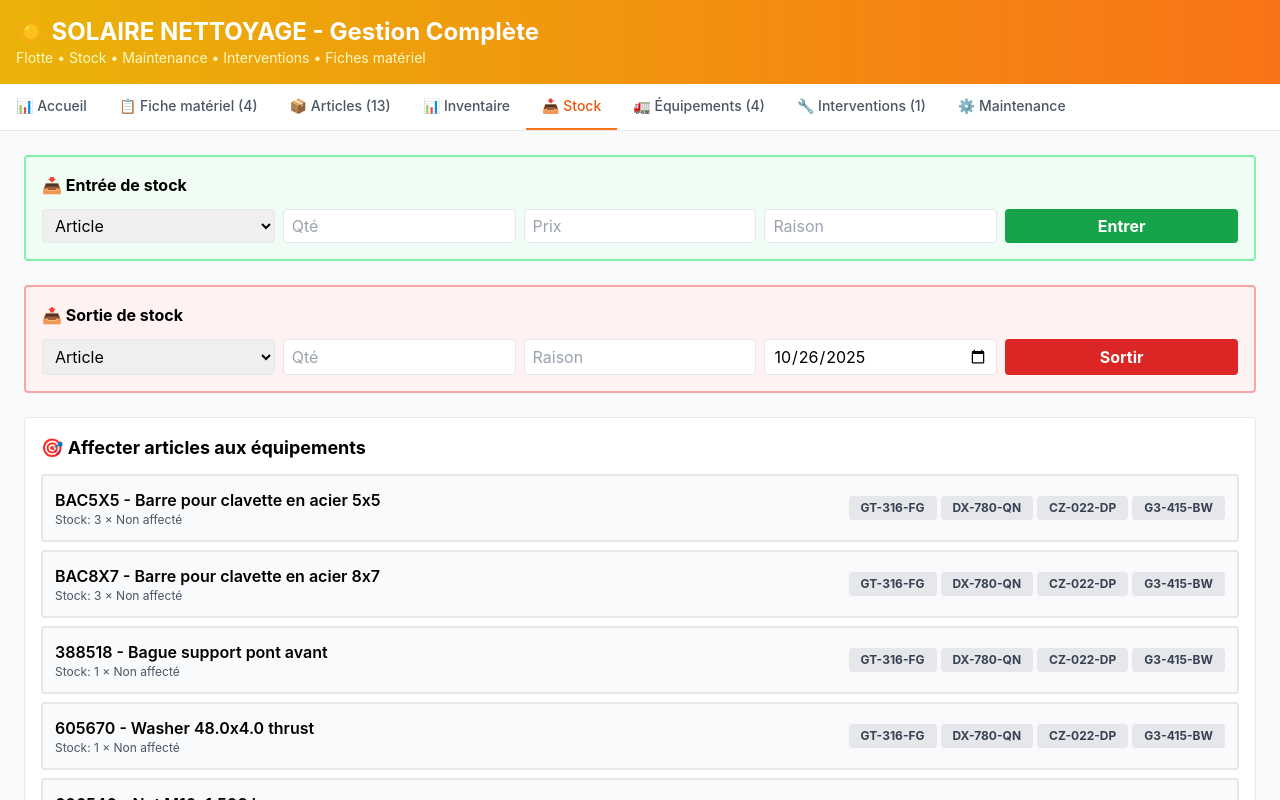
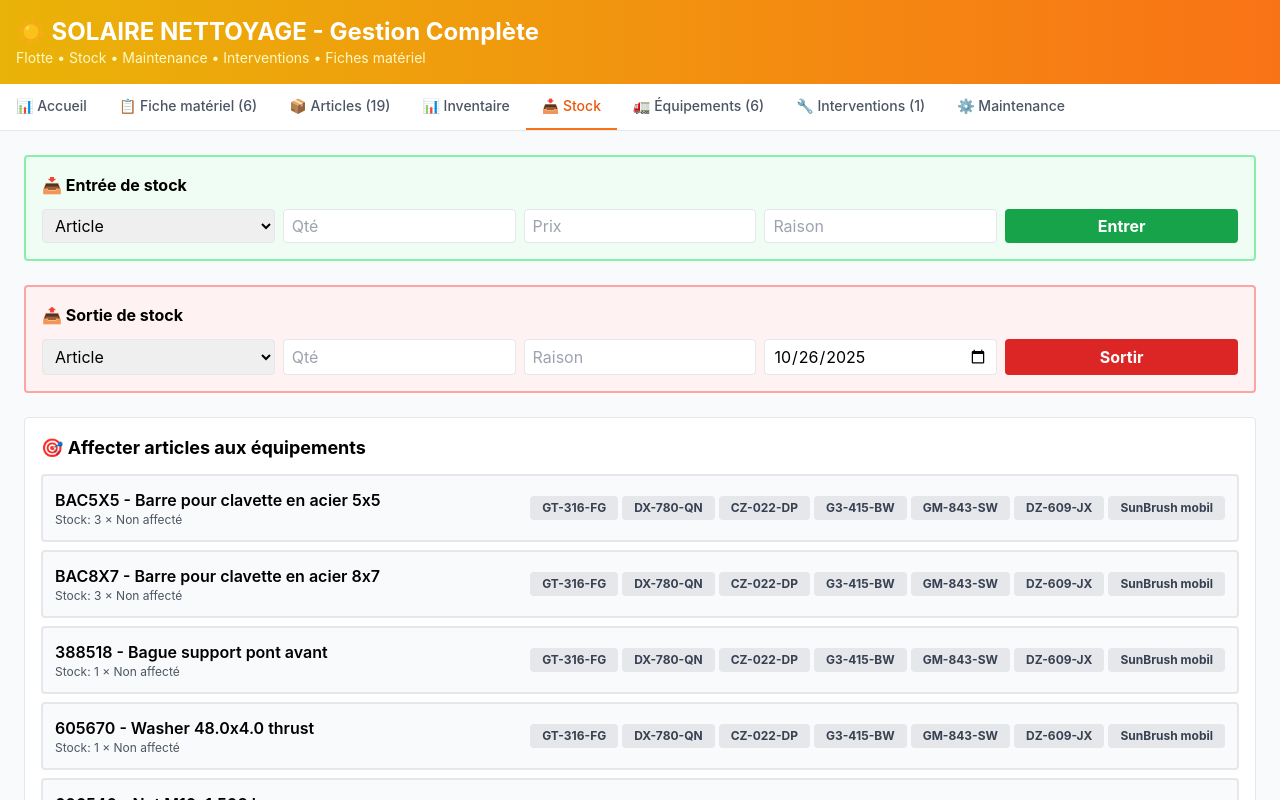
Before and after one commit to lacastanhal-jpg/solaire-nettoyage, a React (Create React App) app: page / in a window 1280 px wide. Both pictures are taken after a click on the button "📥 Stock". Shown: the top 800 px of the page. Built offline with nearby package versions, Linux system fonts and the light colour scheme.

Commit message:
Nouvelle version

```diff
--- a/src/App.js
+++ b/src/App.js
@@ -20,6 +20,12 @@ export default function SolaireNettoyageFlotte() {
     { id: 11, code: '764617', description: 'Chambre à air 20x108 STI', fournisseur: 'RURAL MASTER', prixUnitaire: 44.30, stock: 3, stockMin: 2, equipementsAffectes: [] },
     { id: 12, code: 'HIFSO 8055', description: 'Filtre à huile', fournisseur: 'V6 AUTOPRO', prixUnitaire: 40.80, stock: 2, stockMin: 1, equipementsAffectes: [1] },
     { id: 13, code: 'HIFSN 916020', description: 'Filtre à gasoil séparateur d\'eau', fournisseur: 'V6 AUTOPRO', prixUnitaire: 34.12, stock: 2, stockMin: 1, equipementsAffectes: [1] },
+    { id: 14, code: 'WY119802-55710', description: 'Séparateur d\'eau', fournisseur: 'CLAAS LAGARRIGUE', prixUnitaire: 15.05, stock: 1, stockMin: 1, equipementsAffectes: [6] },
+    { id: 15, code: 'WY123907-55810', description: 'Filtre combustible', fournisseur: 'CLAAS LAGARRIGUE', prixUnitaire: 36.88, stock: 1, stockMin: 1, equipementsAffectes: [6] },
+    { id: 16, code: 'WY129150-35170', description: 'Filtre à huile', fournisseur: 'CLAAS LAGARRIGUE', prixUnitaire: 14.17, stock: 1, stockMin: 1, equipementsAffectes: [6] },
+    { id: 17, code: '44524021', description: 'Filtre TRANS (TTR/TRH 9800) PONT AV', fournisseur: 'CLAAS LAGARRIGUE', prixUnitaire: 31.65, stock: 1, stockMin: 1, equipementsAffectes: [6] },
+    { id: 18, code: '44524020', description: 'Filtre HYDRAU PRESSION', fournisseur: 'CLAAS LAGARRIGUE', prixUnitaire: 62.71, stock: 1, stockMin: 1, equipementsAffectes: [6] },
+    { id: 19, code: 'BF16', description: 'Huile BF16 (20L)', fournisseur: 'SARL QUIERS', prixUnitaire: 5.07, stock: 40, stockMin: 10, equipementsAffectes: [6] },
   ]);
 
   // ===== MOUVEMENTS DE STOCK =====
@@ -65,15 +71,38 @@ export default function SolaireNettoyageFlotte() {
       typeFinancement: 'Achat', coutMensuel: 0, dateDebut: '2022-08-25', dateFin: '', assurance: 0, dateContracteTechnique: '2022-08-25',
       notes: 'TRACTEUR FARMTRAC - Immatriculation 25/08/2022'
     },
+    {
+      id: 5, immat: 'GM-843-SW', type: 'Micro-tracteur', marque: 'FARMTRAC', modele: 'F26VHE14HMNDWL', annee: 2023, km: 0, heures: 0, carburant: 'Essence',
+      vin: 'M6SH09RLDNF610727', ptac: 1800, poids: 1057, proprietaire: 'SOLAIRE NETTOYAGE', valeurAchat: 12325.00, valeurActuelle: 12325.00,
+      typeFinancement: 'Achat', coutMensuel: 0, dateDebut: '2023-03-16', dateFin: '', assurance: 0, dateContracteTechnique: '2023-03-16',
+      notes: 'TRACTEUR FARMTRAC - Immatriculation 16/03/2023 - Facture RURAL MASTER F0614463062'
+    },
+    {
+      id: 6, immat: 'DZ-609-JX', type: 'Tracteur', marque: 'ANTONIO CARRARO', modele: 'ERGIT-ST2088965A2', annee: 2016, km: 0, heures: 3170, carburant: 'Agricole',
+      vin: 'T20ACATA000P471', ptac: 4800, poids: 2650, proprietaire: 'SOLAIRE NETTOYAGE', valeurAchat: 42000.00, valeurActuelle: 42000.00,
+      typeFinancement: 'Achat', coutMensuel: 0, dateDebut: '2025-05-27', dateFin: '', assurance: 0, dateContracteTechnique: '2025-05-27',
+      notes: 'TRACTEUR ANTONIO CARRARO MACH 4 CHENILLES - Facture SAINT-MARTIN 00054696'
+    },
   ]);
 
   // ===== ACCESSOIRES PAR ÉQUIPEMENT =====
   const [accessoiresEquipement, setAccessoiresEquipement] = useState({
     1: [
-      { id: 1, nom: 'Carrosserie TEPEMATIC 26T', valeur: 51583, dateAjout: '2023-11-15', description: 'Plateau fixe porte matériel TP' },
-      { id: 2, nom: 'Feux latéraux LED 24V (x4)', valeur: 65.16, dateAjout: '2023-11-22', description: 'Feu latéral orange à LED 24V' },
-      { id: 3, nom: 'Marche pied 2 marches', valeur: 98.10, dateAjout: '2023-11-22', description: 'Marche pied 2 marches telescopique' },
-      { id: 4, nom: 'Klaxon 6 trompes Basuri', valeur: 232.50, dateAjout: '2023-12-07', description: 'Klaxon 6 trompes Basuri 20 mélodies' },
+      { id: 1, nom: 'Carrosserie TEPEMATIC 26T', valeur: 51583, dateAjout: '2023-11-15', description: 'Plateau fixe porte matériel TP', actif: false },
+      { id: 2, nom: 'Feux latéraux LED 24V (x4)', valeur: 65.16, dateAjout: '2023-11-22', description: 'Feu latéral orange à LED 24V', actif: false },
+      { id: 3, nom: 'Marche pied 2 marches', valeur: 98.10, dateAjout: '2023-11-22', description: 'Marche pied 2 marches telescopique', actif: false },
+      { id: 4, nom: 'Klaxon 6 trompes Basuri', valeur: 232.50, dateAjout: '2023-12-07', description: 'Klaxon 6 trompes Basuri 20 mélodies', actif: false },
+    ],
+    4: [
+      { id: 6, nom: 'Chargeur COCHET CX19', valeur: 3491.67, dateAjout: '2022-08-20', description: 'Chargeur COCHET CX19 FARMTRAC BENNIE STANDARD 1.20M', actif: false },
+      { id: 7, nom: 'Kit Flexible Complet Coupleur', valeur: 48.57, dateAjout: '2022-10-14', description: 'Kit flexible complet coupleur - HYDRODIS', actif: false },
+      { id: 8, nom: 'Verin 3PT 30x50 CSE210 EAF460', valeur: 217.54, dateAjout: '2022-10-14', description: 'Verin 3ème point hydraulique 30x50 - HYDRODIS', actif: false },
+    ],
+    5: [
+      { id: 5, nom: 'Chargeur COCHET CX19', valeur: 3491.67, dateAjout: '2023-03-16', description: 'Chargeur COCHET CX19 FARMTRAC BENNIE STANDARD 1.20M', actif: false },
+    ],
+    6: [
+      { id: 9, nom: 'SunBrush mobil TrackFlex 3.0', valeur: 64277.00, dateAjout: '2025-05-14', description: 'SunBrush mobil TrackFlex 3.0 5,5m brush trim 350mm - Cleaning device 5.5m brush - WashTronic control - CAN-Bus joystick - Installation training freight', actif: true },
     ]
   });
 
@@ -251,9 +280,42 @@ export default function SolaireNettoyageFlotte() {
 
   const getArticlesDisponibles = () => {
     if (afficherArticlesEquipement && nouvelleIntervention.equipementId) {
-      return articles.filter(a => a.equipementsAffectes.includes(parseInt(nouvelleIntervention.equipementId)));
+      const selectedId = parseInt(nouvelleIntervention.equipementId);
+
+      // Si c'est le SunBrush (ID 999), afficher les articles du ANTONIO CARRARO (id 6)
+      if (selectedId === 999) {
+        return articles.filter(a => a.equipementsAffectes.includes(6) || a.equipementsAffectes.includes(999));
+      }
+
+      // Sinon c'est un équipement normal
+      return articles.filter(a => a.equipementsAffectes.includes(selectedId));
     }
     return articles;
+  };
+
+  // ===== FONCTION POUR RÉCUPÉRER ÉQUIPEMENTS + ACCESSOIRES ACTIFS =====
+  const getEquipementsEtSunbrush = () => {
+    const liste = equipements.map(eq => ({
+      id: eq.id,
+      nom: `${eq.immat} - ${eq.marque} ${eq.modele}`,
+      type: 'equipement'
+    }));
+
+    // Ajouter SEULEMENT les accessoires actifs (cochés)
+    Object.entries(accessoiresEquipement).forEach(([eqId, accs]) => {
+      accs.forEach(acc => {
+        if (acc.actif) {
+          const parentEq = equipements.find(e => e.id === parseInt(eqId));
+          liste.push({
+            id: 999,
+            nom: `${acc.nom} (sur ${parentEq?.immat})`,
+            type: 'accessoire'
+          });
+        }
+      });
+    });
+
+    return liste;
   };
 
   const copierToutCommandes = () => {
@@ -348,7 +410,7 @@ ${articles.map(item => `${item.article.code} | ${item.article.description} | ${i
           {[
             { id: 'accueil', label: '📊 Accueil' },
             { id: 'fiche', label: `📋 Fiche matériel (${equipements.length})` },
-            { id: 'articles', label: '📦 Articles (13)' },
+            { id: 'articles', label: '📦 Articles (19)' },
             { id: 'inventaire', label: '📊 Inventaire' },
             { id: 'stock', label: '📥 Stock' },
             { id: 'equipements', label: `🚛 Équipements (${equipements.length})` },
@@ -457,21 +519,36 @@ ${articles.map(item => `${item.article.code} | ${item.article.description} | ${i
                   <input type="text" placeholder="Nom" value={nouvelAccessoire.nom} onChange={(e) => setNouvelAccessoire({...nouvelAccessoire, nom: e.target.value})} className="border-2 border-pink-300 rounded px-3 py-2 outline-none" />
                   <input type="number" step="0.01" placeholder="Valeur €" value={nouvelAccessoire.valeur} onChange={(e) => setNouvelAccessoire({...nouvelAccessoire, valeur: e.target.value})} className="border-2 border-pink-300 rounded px-3 py-2 outline-none" />
                   <input type="text" placeholder="Description" value={nouvelAccessoire.description} onChange={(e) => setNouvelAccessoire({...nouvelAccessoire, description: e.target.value})} className="border-2 border-pink-300 rounded px-3 py-2 col-span-2 outline-none" />
-                  <button onClick={() => ajouterAccessoire(equipementSelectionne.id)} className="bg-pink-500 text-white px-4 py-2 rounded font-bold hover:bg-pink-600">Ajouter</button>
+                  <button onClick={() => ajouterAccessoire(equipementSelectionne)} className="bg-pink-500 text-white px-4 py-2 rounded font-bold hover:bg-pink-600">Ajouter</button>
                 </div>
               </div>
-              {(accessoiresEquipement[equipementSelectionne.id] || []).length === 0 ? (
+              {(accessoiresEquipement[equipementSelectionne] || []).length === 0 ? (
                 <p className="text-gray-500 italic text-center py-4">Aucun accessoire</p>
               ) : (
                 <div className="grid grid-cols-1 md:grid-cols-2 gap-3">
-                  {(accessoiresEquipement[equipementSelectionne.id] || []).map(acc => (
+                  {(accessoiresEquipement[equipementSelectionne] || []).map(acc => (
                     <div key={acc.id} className="bg-pink-50 p-4 rounded-lg border-2 border-pink-200">
                       <div className="flex justify-between items-start mb-2">
-                        <div className="font-bold text-pink-700">{acc.nom}</div>
+                        <div className="flex items-center gap-2 flex-1">
+                          <input
+                            type="checkbox"
+                            checked={acc.actif}
+                            onChange={() => {
+                              setAccessoiresEquipement({
+                                ...accessoiresEquipement,
+                                [equipementSelectionne]: (accessoiresEquipement[equipementSelectionne] || []).map(a =>
+                                  a.id === acc.id ? { ...a, actif: !a.actif } : a
+                                )
+                              });
+                            }}
+                            className="w-4 h-4 cursor-pointer"
+                          />
+                          <div className="font-bold text-pink-700">{acc.nom}</div>
+                        </div>
                         <div className="text-xl font-black text-green-600">{acc.valeur.toFixed(2)}€</div>
                       </div>
                       <p className="text-sm text-gray-700 mb-2">{acc.description}</p>
-                      <button onClick={() => supprimerAccessoire(equipementSelectionne.id, acc.id)} className="text-red-600 hover:text-red-900 font-bold text-sm">Supprimer</button>
+                      <button onClick={() => supprimerAccessoire(equipementSelectionne, acc.id)} className="text-red-600 hover:text-red-900 font-bold text-sm">Supprimer</button>
                     </div>
                   ))}
                 </div>
@@ -648,12 +725,16 @@ ${articles.map(item => `${item.article.code} | ${item.article.description} | ${i
               <div className="space-y-2">
                 {articles.map(a => {
                   const equipAffectes = equipements.filter(e => a.equipementsAffectes.includes(e.id));
+                  const accessoiresActifsAffectes = Object.entries(accessoiresEquipement).flatMap(([eqId, accs]) =>
+                    accs.filter(acc => acc.actif && a.equipementsAffectes.includes(999)).map(acc => acc.nom)
+                  );
                   const isAffecte = a.equipementsAffectes.length > 0;
+
                   return (
                     <div key={a.id} className={`flex justify-between items-center p-3 rounded border-2 ${isAffecte ? 'bg-blue-100 border-blue-400' : 'bg-gray-50 border-gray-200'}`}>
                       <div className="flex-1">
                         <div className="font-semibold">{a.code} - {a.description}</div>
-                        <div className="text-xs text-gray-600">Stock: {a.stock} × {isAffecte ? `✓ Affecté à: ${equipAffectes.map(e => e.immat).join(', ')}` : 'Non affecté'}</div>
+                        <div className="text-xs text-gray-600">Stock: {a.stock} × {isAffecte ? `✓ Affecté à: ${[...equipAffectes.map(e => e.immat), ...accessoiresActifsAffectes].join(', ')}` : 'Non affecté'}</div>
                       </div>
                       <div className="flex gap-1 ml-2 flex-wrap">
                         {equipements.map(e => (
@@ -662,6 +743,14 @@ ${articles.map(item => `${item.article.code} | ${item.article.description} | ${i
                             {e.immat}
                           </button>
                         ))}
+                        {Object.entries(accessoiresEquipement).map(([eqId, accs]) =>
+                          accs.filter(acc => acc.actif).map(acc => (
+                            <button key={`acc_${acc.id}`} onClick={() => affecterArticleEquipement(a.id, 999)}
+                              className={`px-3 py-1 rounded text-xs font-bold whitespace-nowrap transition ${a.equipementsAffectes.includes(999) ? 'bg-purple-600 text-white shadow-md' : 'bg-gray-200 text-gray-700 hover:bg-gray-300'}`}>
+                              {acc.nom.substring(0, 15)}
+                            </button>
+                          ))
+                        )}
                       </div>
                     </div>
                   );
@@ -689,8 +778,8 @@ ${articles.map(item => `${item.article.code} | ${item.article.description} | ${i
               <h3 className="font-bold text-lg mb-3">🔧 Créer intervention</h3>
               <div className="grid grid-cols-1 md:grid-cols-3 gap-2 mb-2">
                 <select value={nouvelleIntervention.equipementId} onChange={(e) => setNouvelleIntervention({...nouvelleIntervention, equipementId: e.target.value})} className="border-2 rounded px-2 py-2">
-                  <option value="">Équipement *</option>
-                  {equipements.map(e => <option key={e.id} value={e.id}>{e.immat}</option>)}
+                  <option value="">Équipement ou Accessoire *</option>
+                  {getEquipementsEtSunbrush().map(item => <option key={item.id} value={item.id}>{item.nom}</option>)}
                 </select>
                 <select value={nouvelleIntervention.type} onChange={(e) => setNouvelleIntervention({...nouvelleIntervention, type: e.target.value})} className="border-2 rounded px-2 py-2">
                   <option value="">Type *</option>
```
